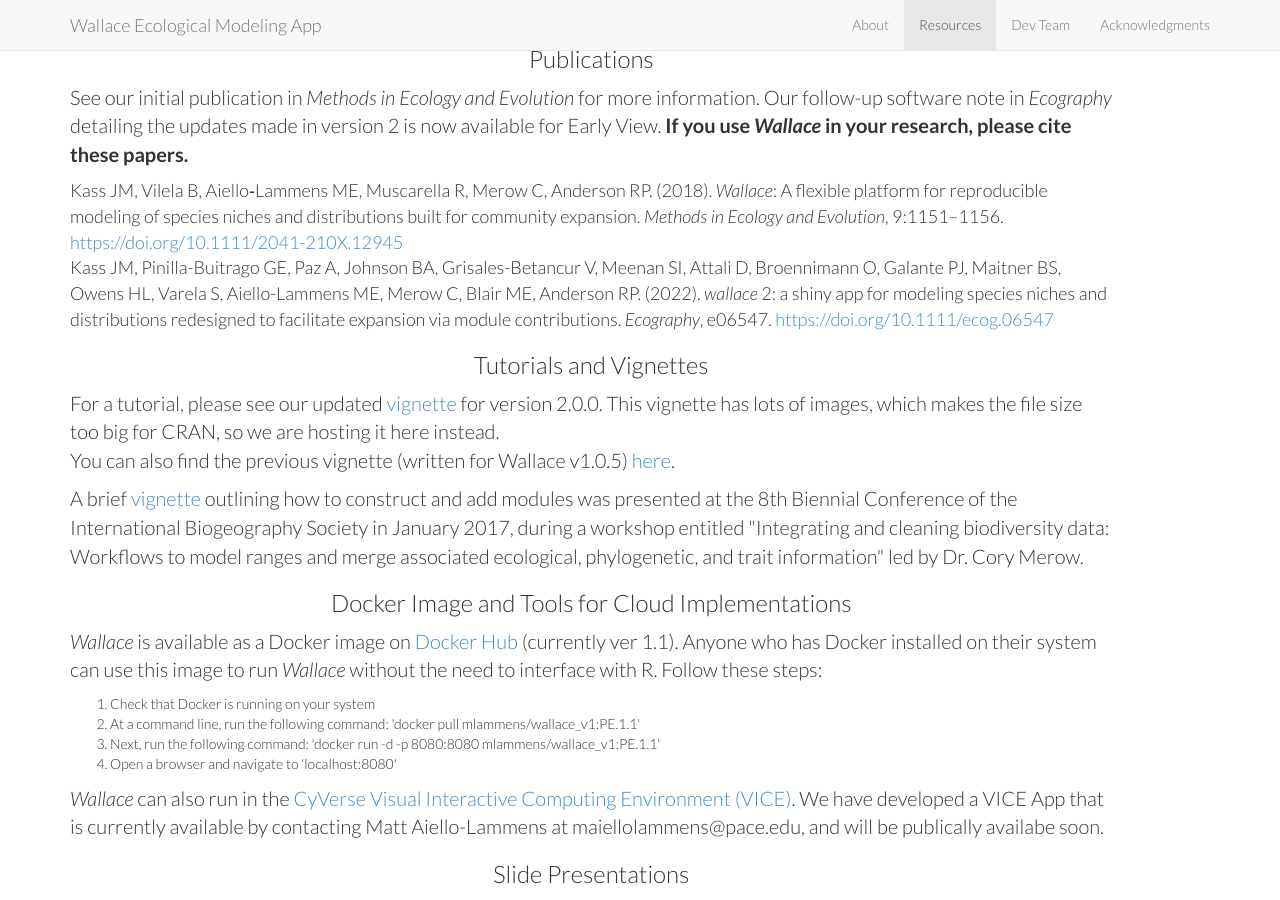
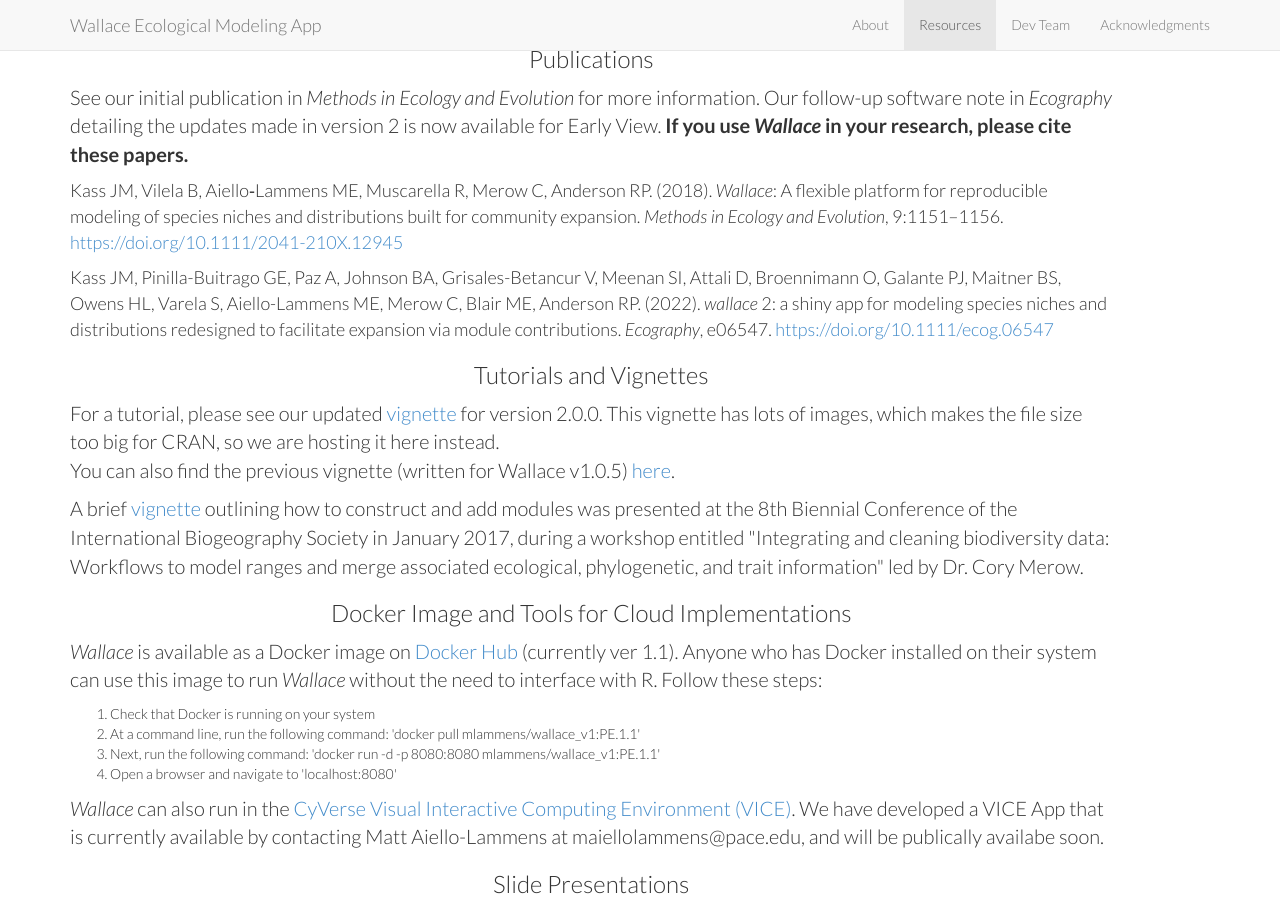
Before and after one commit to wallaceEcoMod/wallaceecomod.github.io, a Jekyll site: the page built from index.html, in a window 1280 px wide and 900 px high, scrolled down 1325 px. Built offline with Jekyll 4.4.1, drawn with Linux system fonts in a browser that asks for light colours.

Commit message:
v2 ms in early view

```diff
--- a/_includes/resources.html
+++ b/_includes/resources.html
@@ -14,11 +14,11 @@
 	Kass JM, Vilela B, Aiello‐Lammens ME, Muscarella R, Merow C, Anderson RP. (2018). <i>Wallace</i>: A flexible platform for
 	reproducible modeling of species niches and distributions built for community expansion. <i>Methods in Ecology and Evolution</i>,
 	9:1151–1156. <a href="https://doi.org/10.1111/2041-210X.12945" target="_blank">https://doi.org/10.1111/2041-210X.12945</a>
-	<br/>
+	<p style="font-size:18px" align="left">
 	Kass JM, Pinilla-Buitrago GE, Paz A, Johnson BA, Grisales-Betancur V, Meenan SI, Attali D, Broennimann O, Galante PJ, Maitner BS,
 	      Owens HL, Varela S, Aiello-Lammens ME, Merow C, Blair ME, Anderson RP. (2022).
 	      <i>wallace</i> 2: a shiny app for modeling species niches and distributions redesigned to facilitate expansion via module contributions.
-	      <i>Ecography</i>, e06547. <a href="https://doi.org/10.1111/ecog.06547" target="_blank">https://doi.org/10.1111/ecog.06547</a>
+	      <i>Ecography</i>, e06547. <a href="https://doi.org/10.1111/ecog.06547" target="_blank">https://doi.org/10.1111/ecog.06547</a></p>
 
       <h3>Tutorials and Vignettes</h3>
       <p style="font-size:20px" align="left">
```
